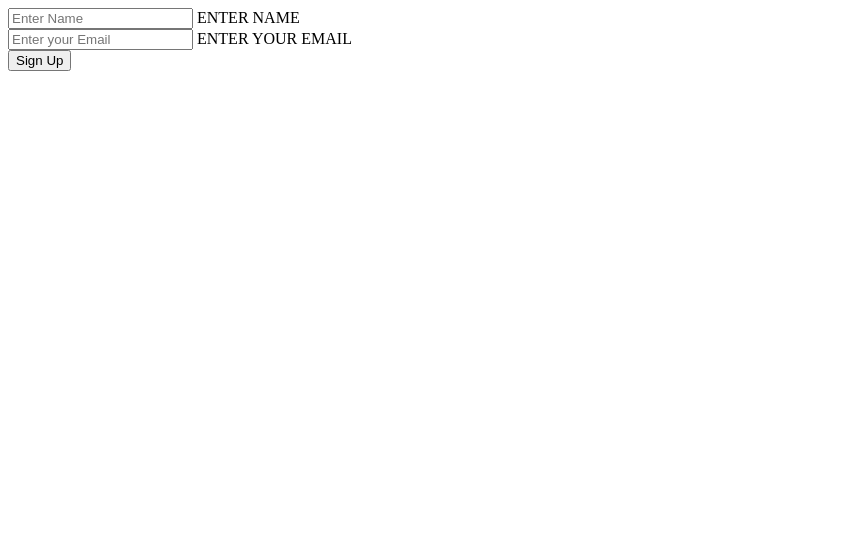
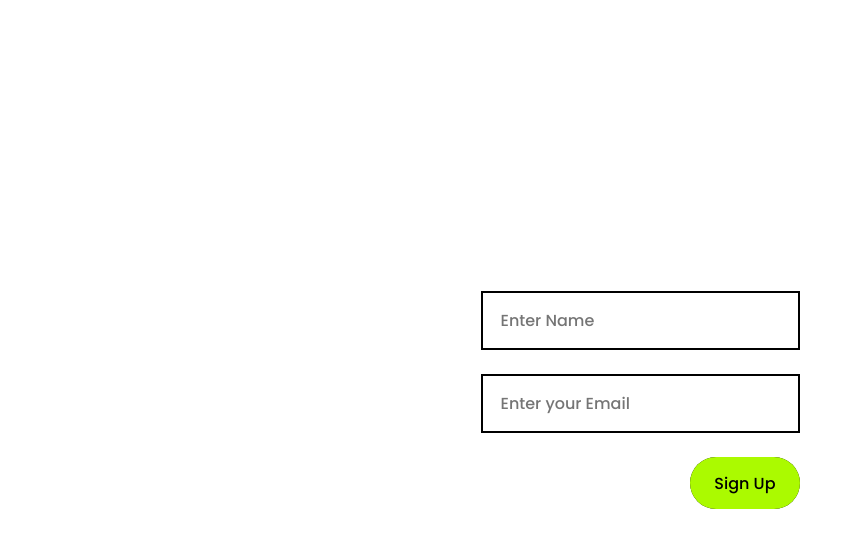
Before and after one commit to D3N2-A/cool-input-box, a plain HTML site: page index.html in a window 1280 px wide. Shown: the whole page, without its empty margins (0-855 px from the left). Drawn offline with Linux system fonts and the light colour scheme.

Commit message:
label up

```diff
--- a/assets/index.css
+++ b/assets/index.css
@@ -14,3 +14,116 @@
     --normal-font-size: 1rem;
   }
 }
+
+* {
+  box-sizing: border-box;
+  margin: 0%;
+  padding: 0%;
+}
+
+body {
+  background-color: var(--white-color);
+  font-family: var(--body-font);
+  font-size: var(--normal-font-size);
+}
+
+.form {
+  height: 100vh;
+  display: grid;
+  place-items: center;
+}
+
+.form-content {
+  display: grid;
+  row-gap: 1.5rem;
+}
+
+.form-input,
+.form-label,
+.form-submit {
+  border: 0;
+  outline: none;
+  font-size: var(--normal-font-size);
+  font-family: var(--body-font);
+}
+.form-box {
+  width: 319px;
+  height: 59px;
+  position: relative;
+}
+.box-shadow {
+  position: absolute;
+  height: 100%;
+  width: 100%;
+  background-color: var(--black-color);
+}
+
+.form-input {
+  position: absolute;
+  border: 2.5px solid var(--black-color);
+  width: 100%;
+  height: 100%;
+  background-color: var(--white-color);
+  z-index: 10;
+  padding: 18px;
+  transition: transform 0.3s;
+}
+
+.form-input::placeholder {
+  transition: opacity 0.5s;
+}
+
+.form-label {
+  z-index: 100;
+  position: absolute;
+  top: 16px;
+  left: 19px;
+  font-size: var(--tiny-font-size);
+  font-weight: 600;
+  transition: 0.2s;
+  pointer-events: none;
+  opacity: 0;
+}
+
+.form-button {
+  justify-self: flex-end;
+  background-color: var(--black-color);
+  border-radius: 150px;
+}
+
+.form-submit {
+  padding: 0.87rem 1.5rem;
+  color: var(--black-color);
+  background-color: var(--first-color);
+  transition: transform 0.3s;
+  cursor: pointer;
+  border-radius: 150px;
+}
+
+.form-submit:hover {
+  transform: translate(-6px, -6px);
+}
+
+.form-input:focus::placeholder {
+  opacity: 0;
+  transition: 0.3s;
+}
+
+.form-input:focus,
+.form-input:not(:placeholder-shown).form-input:not(:focus) {
+  transform: translate(-8px, -8px);
+  border-radius: 10px;
+  transition: ease-in-out 0.2s;
+}
+.form-input:hover {
+  transform: translate(-8px, -8px);
+  transition: ease-in-out 0.3s;
+}
+
+.form-input:focus + .form-label,
+form-input:not(:placeholder-shown).form-input:not(:focus) + .form-label {
+  opacity: 1;
+  top: 1px;
+  left: 14px;
+  transition: 0.3s;
+}
--- a/index.html
+++ b/index.html
@@ -6,7 +6,7 @@
     <meta http-equiv="X-UA-Compatible" content="IE=edge">
     <meta name="viewport" content="width=device-width, initial-scale=1.0">
     <title>Cool-input-box</title>
-    <link rel="stylesheet" href="./assets/index.scss">
+    <link rel="stylesheet" href="./assets/index.css">
 </head>
 
 <body>
@@ -19,8 +19,8 @@
                     <div class="box-shadow"></div>
                 </div>
                 <div class="form-box">
-                    <input type="email" id="name" placeholder="Enter your Email">
-                    <label for="" class="form-label">ENTER YOUR EMAIL</label>
+                    <input type="email" id="name" class="form-input" placeholder="Enter your Email">
+                    <label for="" class="form-label">ENTER EMAIL</label>
                     <div class="box-shadow"></div>
                 </div>
                 <div class="form-button">
```
